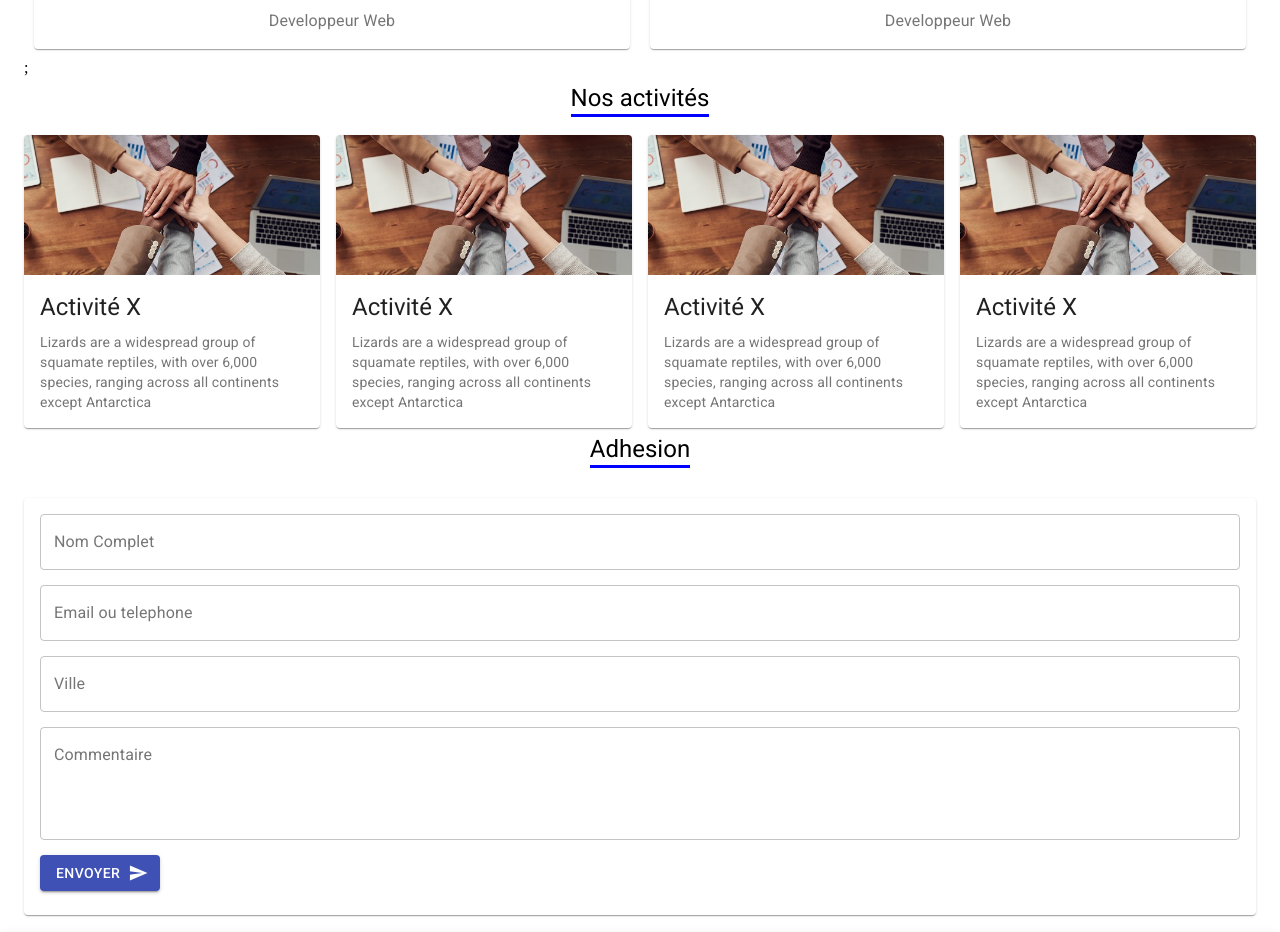
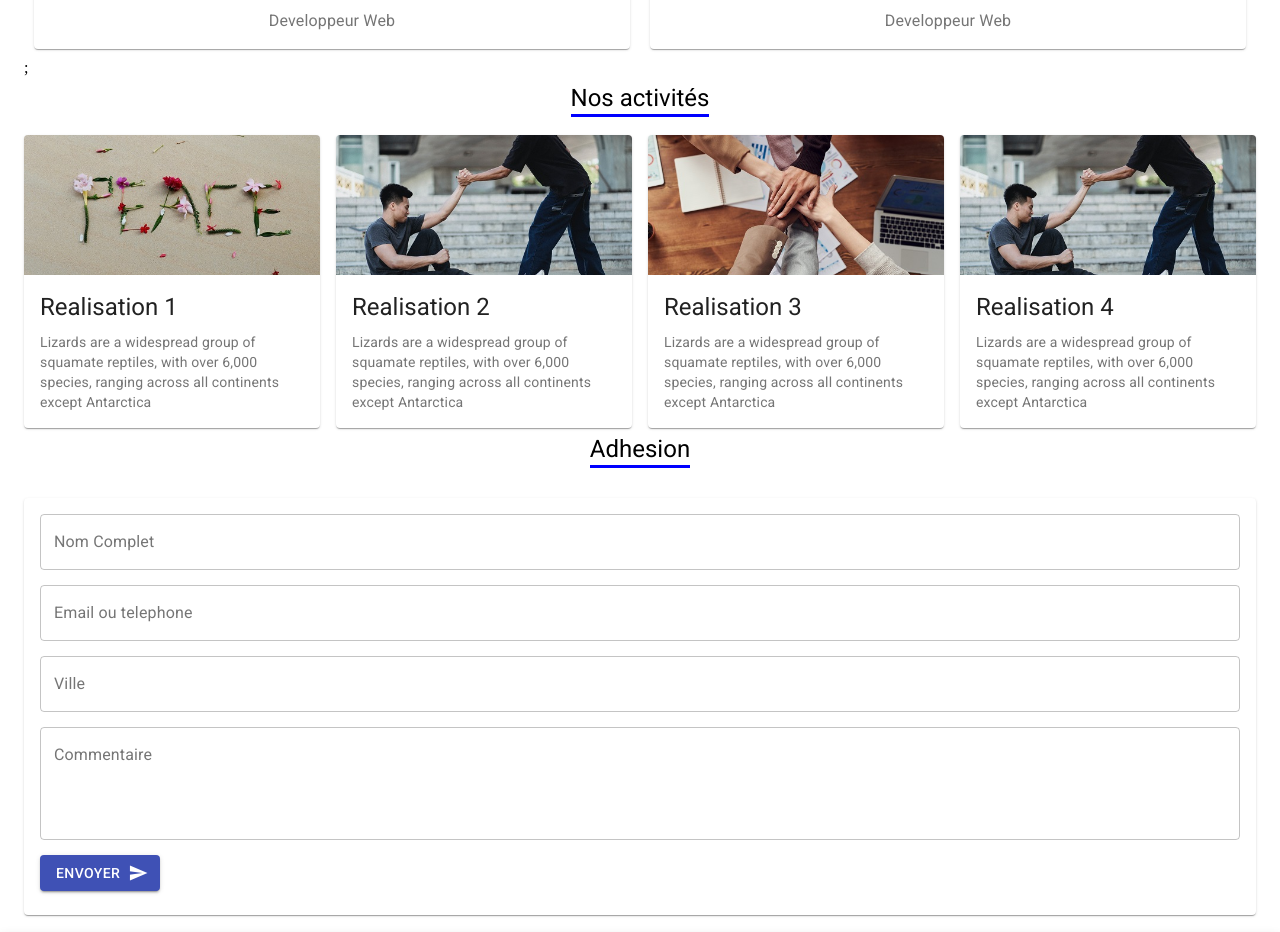
Before and after one commit to Yamingue/humanitaire, a React (Create React App) app: page / in a window 1280 px wide. Shown: the part 1343-2275 px from the top of the page. Built offline with nearby package versions, Linux system fonts and the light colour scheme.

Commit message:
imgae realisation

```diff
--- a/src/App.js
+++ b/src/App.js
@@ -9,6 +9,9 @@ import Realisation from "./Component/Realisation";
 import Carousel from 'react-multi-carousel';
 import 'react-multi-carousel/lib/styles.css';
 import Banner from "./Component/Banner";
+import IMG1 from './assets/1.jpg'
+import IMG2 from './assets/2.jpg'
+import IMG3 from './assets/3.jpg'
 
 const responsive = {
   superLargeDesktop: {
@@ -114,28 +117,28 @@ function App() {
             xs={12}
             md={3}
           >
-            <Realisation />
+            <Realisation text="Realisation 1" image={IMG2} />
           </Grid>
           <Grid item
             sm={4}
             xs={12}
             md={3}
           >
-            <Realisation />
+            <Realisation text="Realisation 2" image={IMG1} />
           </Grid>
           <Grid item
             sm={4}
             xs={12}
             md={3}
           >
-            <Realisation />
+            <Realisation text="Realisation 3" image={IMG3} />
           </Grid>
           <Grid item
             sm={4}
             xs={12}
             md={3}
           >
-            <Realisation />
+            <Realisation text="Realisation 4" image={IMG1} />
           </Grid>
         </Grid>
         <Titre text="Adhesion" id="adhesion" size={105} />
--- a/src/Component/Realisation.js
+++ b/src/Component/Realisation.js
@@ -15,7 +15,7 @@ const useStyles = makeStyles({
     },
 });
 
-export default function Realisation() {
+export default function Realisation({text="ACtivite x",image=IMG2}) {
     const classes = useStyles();
 
     return (
@@ -23,12 +23,12 @@ export default function Realisation() {
             <CardActionArea>
                 <CardMedia
                     className={classes.media}
-                    image={IMG2}
+                    image={image}
                     title="Contemplative Reptile"
                 />
                 <CardContent>
                     <Typography gutterBottom variant="h5" component="h2">
-                    Activité X
+                    {text}
                     </Typography>
                     <Typography variant="body2" color="textSecondary" component="p">
                         Lizards are a widespread group of squamate reptiles, with over 6,000 species, ranging
```
